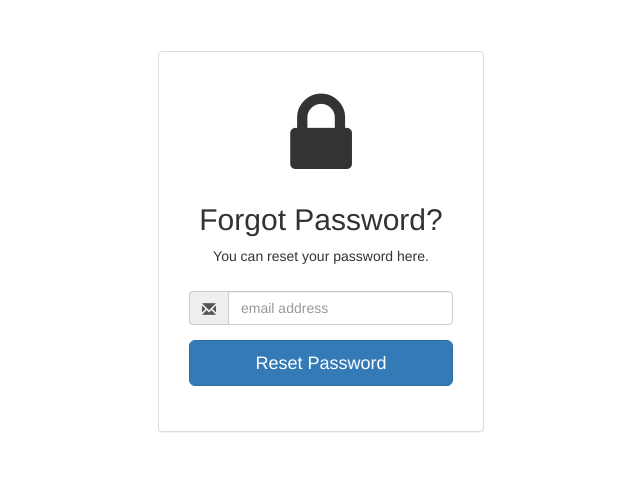
After one commit to vishal9brainz/investmart, a Django app: page /forget_password in a window 1280 px wide. The commit adds this page. Shown: the top 502 px of the page, without its empty margins (319-959 px from the left). Run offline with Django 3.2, Linux system fonts and the light colour scheme; some libraries are stand-ins or nearby versions.

Commit message:
change default icon

```diff
--- a/myapp/templates/ajax_search.html
+++ b/myapp/templates/ajax_search.html
@@ -53,7 +53,7 @@
                                 {% endfor %}
 
                                 {% for j in v.video %}
-                                {% if j == "static/images/video_not.jpg" %}
+                                {% if j == "static/images/video_icon.png" %}
                                 <div class="col" style="margin-top: 12px;">
                                     <img src="{{ j }}" style="height: 200px;width: 200px;">
                                 </div>
--- /dev/null
+++ b/myapp/templates/forget_password.html
@@ -0,0 +1,40 @@
+<link href="//maxcdn.bootstrapcdn.com/bootstrap/3.3.0/css/bootstrap.min.css" rel="stylesheet" id="bootstrap-css">
+<script src="//maxcdn.bootstrapcdn.com/bootstrap/3.3.0/js/bootstrap.min.js"></script>
+<script src="//code.jquery.com/jquery-1.11.1.min.js"></script>
+<!------ Include the above in your HEAD tag ---------->
+
+ <link rel="stylesheet" href="https://maxcdn.bootstrapcdn.com/font-awesome/4.5.0/css/font-awesome.min.css">
+ <div class="form-gap"></div>
+<div class="container">
+	<div class="row" style="padding:51px;">
+		<div class="col-md-4 col-md-offset-4">
+            <div class="panel panel-default">
+              <div class="panel-body">
+                <div class="text-center">
+                  <h3><i class="fa fa-lock fa-4x"></i></h3>
+                  <h2 class="text-center">Forgot Password?</h2>
+                  <p>You can reset your password here.</p>
+                  <div class="panel-body">
+
+                    <form id="reset-form" role="form" autocomplete="off" class="form" method="post" action="send_password_link">
+                            {% csrf_token %}
+                      <div class="form-group">
+                        <div class="input-group">
+                          <span class="input-group-addon"><i class="glyphicon glyphicon-envelope color-blue"></i></span>
+                          <input id="email" name="email" placeholder="email address" class="form-control"  type="email">
+                        </div>
+                      </div>
+                      <div class="form-group">
+                        <input name="recover-submit" class="btn btn-lg btn-primary btn-block" value="Reset Password" type="submit">
+                      </div>
+
+                      <input type="hidden" class="hide" name="token" id="token" value="">
+                    </form>
+
+                  </div>
+                </div>
+              </div>
+            </div>
+          </div>
+	</div>
+</div>
--- a/myapp/urls.py
+++ b/myapp/urls.py
@@ -30,7 +30,8 @@ urlpatterns = [
     path(r'deletecards',views.deleteCards,name='deleteCards'),
     path(r'uploadFile',views.uploadFile,name='uploadFile'),
     url(r'status',views.status,name='status'),
-
+    url(r'forget_password',views.forgetDetails,name='forgetDetails'),
+    path('send_password_link',views.sendResetLink,name='sendResetLink')
 
 
 ]+static(settings.MEDIA_URL,document_root=settings.MEDIA_ROOT)
--- a/myapp/views.py
+++ b/myapp/views.py
@@ -8,6 +8,8 @@ from django.http import JsonResponse
 import pandas as pd
 from django.forms import formset_factory
 import os
+from django.contrib.auth.models import User
+from django.core.mail import BadHeaderError, send_mail
 import json
 
 
@@ -374,22 +376,22 @@ def search_titles(request):
         try:
             image=list(imageLoc.objects.values_list('imageLocation',flat=True).filter(place_id=a.id,status = "Approved"))
             if not image:
-               image=["static/images/not_image.jpg"]
+               image=["static/images/image_icon.png"]
             else:
                 for p in range(0,len(image)):
                     image[p]="media/"+str(image[p])
         except imageLoc.DoesNotExist:
-            image=["static/images/not_image.jpg"]
+            image=["static/images/image_icon.png"]
             pass
         try:
             video=list(VideoLoc.objects.values_list('vedioLocation',flat=True).filter(place_id=a.id,status="Approved"))
             if not video:
-                video=["static/images/video_not.jpg"]
+                video=["static/images/video_icon.png"]
             else:
                 for q in range(0,len(video)):
                     video[q]="media/"+str(video[q])
         except VideoLoc.DoesNotExist:
-             video=["static/images/video_not.jpg"]
+             video=["static/images/video_icon.png"]
              pass
         try:
             description=list(Description.objects.values_list('descriptionPlace',flat=True).filter(place_id=a.id,status=1))
@@ -506,3 +508,15 @@ def uploadFile(request):
             newimg = VideoLoc(place_id=request.POST['placeId'] ,vedioLocation=request.FILES['file'] , status = "UnApproved")
             newimg.save()
     return HttpResponse("File Uploaded SuccessFully Wait For Approval")
+
+def forgetDetails(request):
+    return render(request,'forget_password.html')
+
+def sendResetLink(request):
+    userList =User.objects.values_list('email',flat=True).filter(email=request.POST['email'])
+    if not userList:
+        return HttpResponse("Email Not Found In Our System Please Try To Different")
+    else:
+       link='{% url "tes" %}'
+       res = send_mail("Reset Password Link",link, "vishalpambhar1000@gmail.com", userList)
+       return HttpResponse('Mail Send SuccessFully Please Check Your Email')
```
Also changed, not shown: MapWebsite/settings.py (+6 -1 lines), MapData.sqlite3, static/images/image_icon.png (added), static/images/video_icon.png (added).
